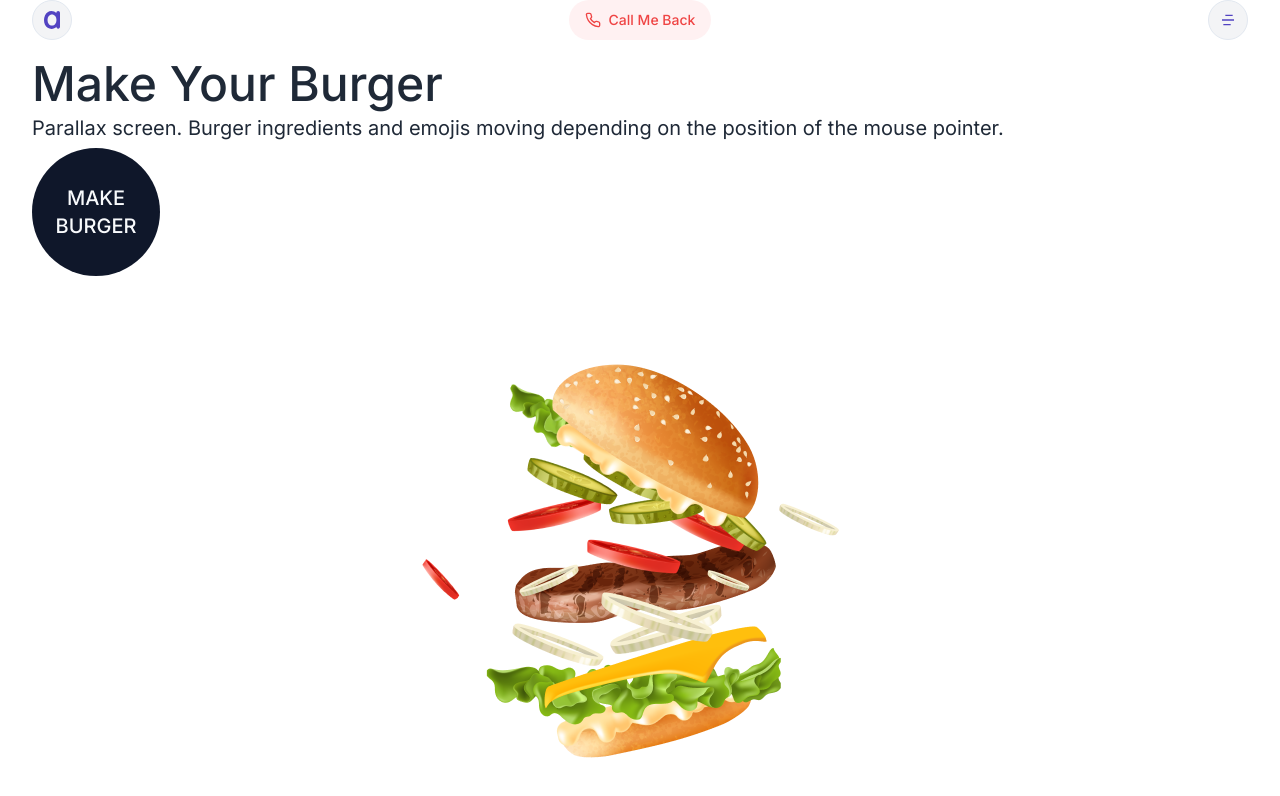
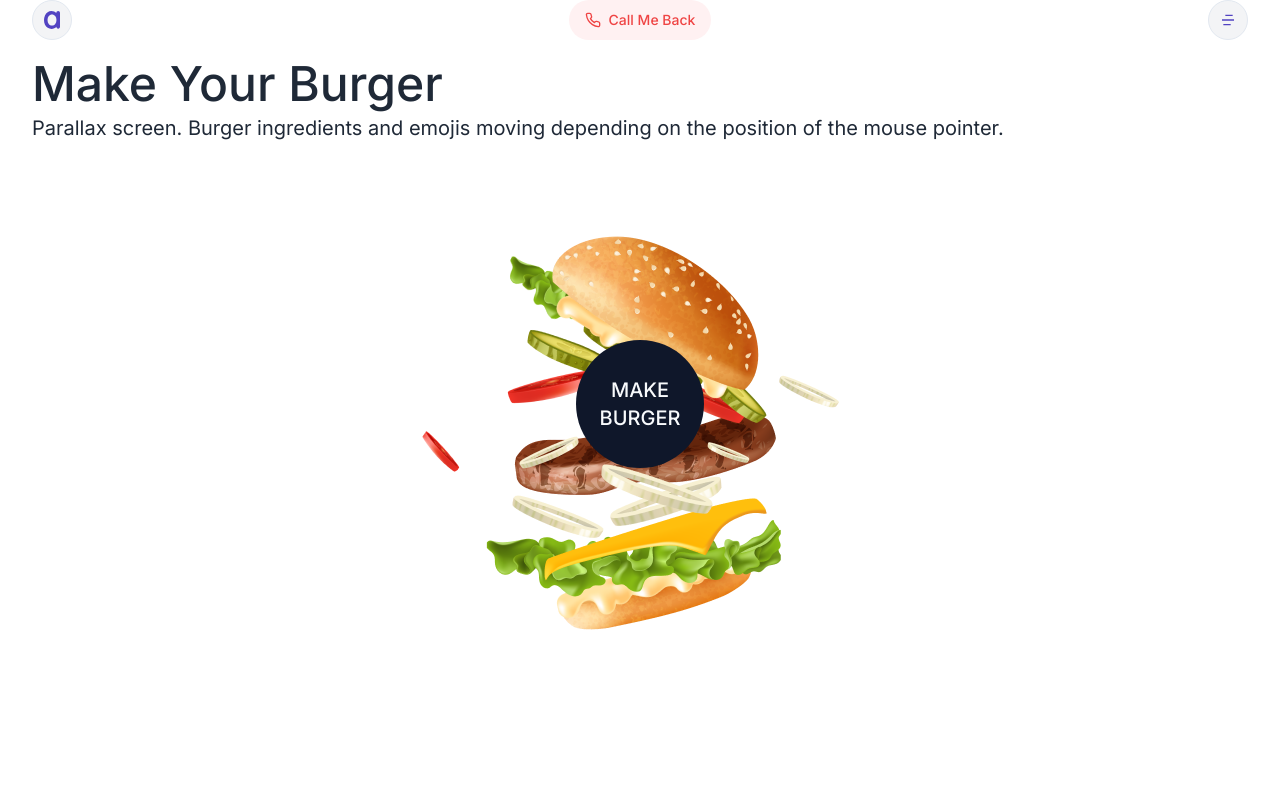
Before and after one commit to Alek30k/Make-Your-Burguer, a Next.js app: page / in a window 1280 px wide. Shown: the top 796 px of the page. Built offline with nearby package versions, Linux system fonts and the light colour scheme.

Commit message:
last commit

```diff
--- a/app/page.tsx
+++ b/app/page.tsx
@@ -1,28 +1,9 @@
-import { Button } from "@/components/ui/button";
-import Image from "next/image";
+import HeroMain from "@/components/ui/hero-main";
 
 const HomePage = () => {
   return (
     <div>
-      <h1 className="text-gray-800 text-5xl font-medium mt-5">
-        Make Your Burger
-      </h1>
-      <p className="text-gray-800  text-xl font-normal leading-loose">
-        Parallax screen. Burger ingredients and emojis moving depending on the
-        position of the mouse pointer.
-      </p>
-      <div className="">
-        <Button className="w-32 h-32 rounded-full uppercase text-xl">
-          make burger
-        </Button>
-        <Image
-          src="/images/burger.png"
-          width={448}
-          height={511}
-          alt="Burguer"
-          className="mx-auto"
-        />
-      </div>
+      <HeroMain />
     </div>
   );
 };
--- /dev/null
+++ b/components/ui/hero-main.tsx
@@ -0,0 +1,31 @@
+import React from "react";
+import { Button } from "./button";
+import Image from "next/image";
+
+const HeroMain = () => {
+  return (
+    <div>
+      <h1 className="text-gray-800 text-5xl font-medium mt-5">
+        Make Your Burger
+      </h1>
+      <p className="text-gray-800  text-xl font-normal leading-loose">
+        Parallax screen. Burger ingredients and emojis moving depending on the
+        position of the mouse pointer.
+      </p>
+      <div className="relative flex justify-center items-center">
+        <Button className="w-32 h-32 rounded-full uppercase text-xl absolute ">
+          make burger
+        </Button>
+        <Image
+          src="/images/burger.png"
+          width={448}
+          height={511}
+          alt="Burguer"
+          className="mx-auto"
+        />
+      </div>
+    </div>
+  );
+};
+
+export default HeroMain;
```
